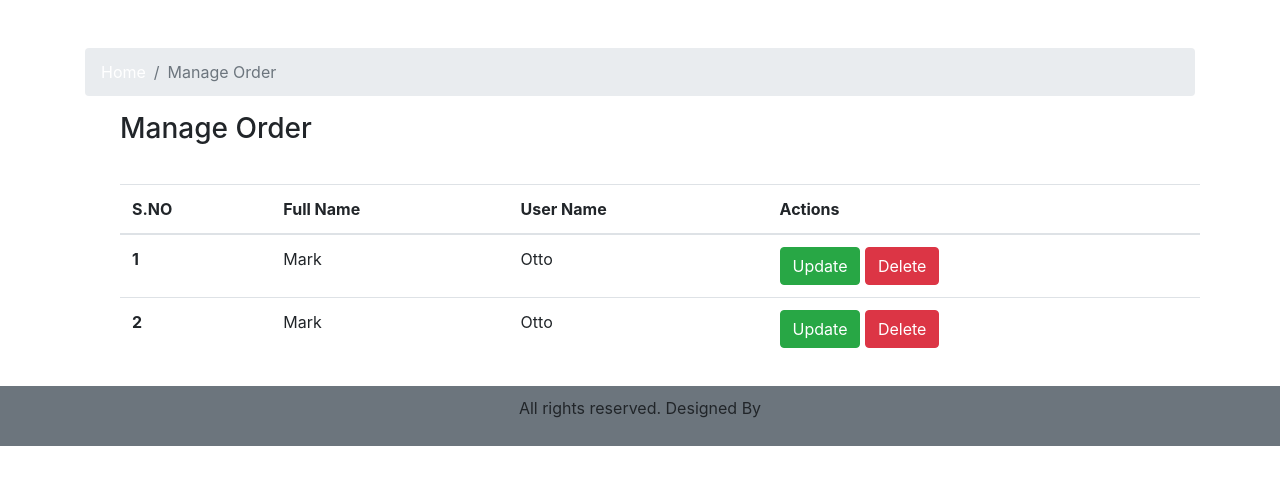
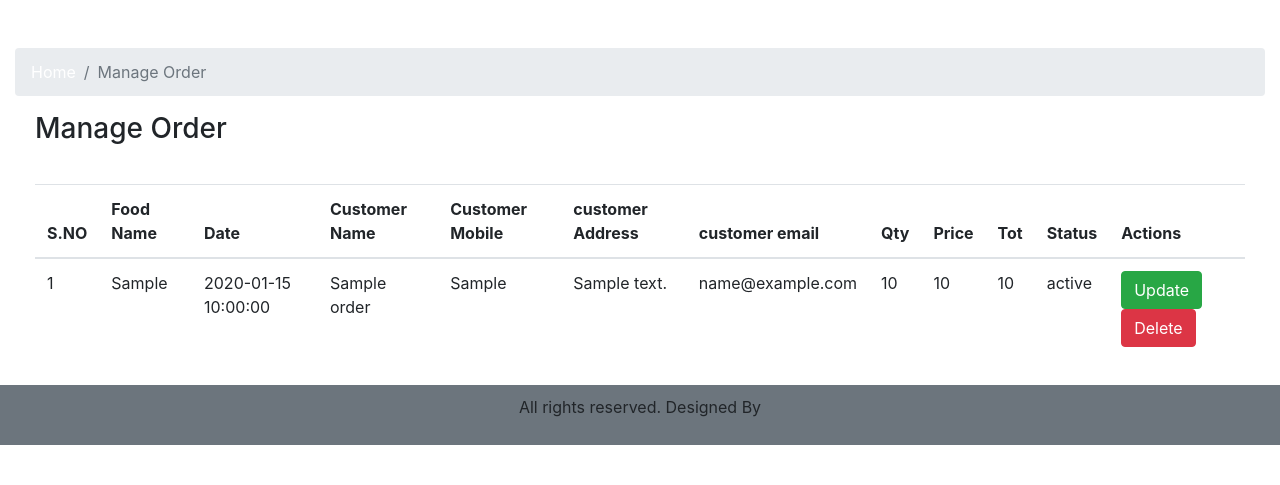
Before and after one commit to skjalal99/online-delivery, a PHP site: page /online-delivery/admin/manage-order.php in a window 1280 px wide. Shown: the part 56-541 px from the top of the page. Run offline with PHP 8.4, Linux system fonts and the light colour scheme; the visitor is signed in with stand-in values (Sample User, id 1); tables that the repository leaves empty or names only in its code hold one stand-in row (values such as "Sample post"); some libraries are stand-ins or nearby versions.

Commit message:
manage-order

```diff
--- a/admin/manage-order.php
+++ b/admin/manage-order.php
@@ -4,7 +4,7 @@
 
 
     <!-- breadcrumb ends -->
-            <div class='container'>
+            <div class='container-fluid'>
                     <div aria-label="breadcrumb">
                     <ol class="breadcrumb">
                         <li class="breadcrumb-item"><a href="#">Home</a></li>
@@ -13,7 +13,7 @@
             </div>
     <!-- breadcrumb ends -->
     <!-- main starts -->
-     <div class='container main-cont'>
+     <div class=' main-cont'>
             <h3>
                 Manage Order
             </h3>
@@ -26,31 +26,92 @@
                             <thead>
                                 <tr>
                                 <th scope="col">S.NO</th>
-                                <th scope="col">Full Name</th>
-                                <th scope="col">User Name</th>
-                                <th scope="col">Actions</th>
+                                <th scope="col">Food Name</th>
+                                <th scope="col" colspan="2">Date</th>
+                                <th scope="col">Customer Name</th>
+                                <th scope="col">Customer Mobile</th>
+                                <th scope="col">customer Address</th>
+                                <th scope="col">customer email</th>
+                                <th scope="col">Qty</th>
+                                <th scope="col">Price</th>
+                                <th scope="col">Tot</th>
+                                <th scope="col">Status</th>
+                                <th scope="col"colspan="4">Actions</th>
                                 </tr>
                             </thead>
                             <tbody>
+                                <?php
 
+                                    $sql = "SELECT * FROM tbl_order";
+
+                                    $res = mysqli_query($conn, $sql) or die(mysqli_error());
+
+                                    $sno = 1;
+
+                                    if ($res ==  true)
+                                    {
+                                        $count = mysqli_num_rows($res);
+
+                                        if ($count>0)
+                                        {
+                                            while($row = mysqli_fetch_assoc($res))
+                                            {
+
+                                                $food = $row['food'];
+                                                $price = $row['price'];
+                                                $qty   = $row['qty'];
+                                                $tot   = $row['total'];
+                                                $order_date   = $row['order_date'];
+                                                $status   = $row['status'];
+                                                $customer_name   = $row['customer_name'];
+                                                $customer_contact   = $row['customer_contact'];
+                                                $customer_email   = $row['customer_email'];
+                                                $customer_address   = $row['customer_address'];
+
+
+?>
                                 <tr>
-                                    <th scope="row">1</th>
-                                    <td>Mark</td>
-                                    <td>Otto</td>
-                                    <td>
+                                    <td scope="row"><?php echo $sno++;?></td>
+                                    <td><?php echo $food;?></td>
+                                    <td colspan="2"><?php echo $order_date;?></td>
+                                    <td><?php echo $customer_name;?></td>
+                                    <td><?php echo $customer_contact;?></td>
+                                    <td><?php echo $customer_address;?></td>
+                                    <td><?php echo $customer_email;?></td>
+                                    <td><?php echo $qty;?></td>
+                                    <td><?php echo $price;?></td>
+                                    <td><?php echo $tot;?></td>
+                                    <td ><?php echo $status;?></td>
+
+                                    <td colspan="4">
                                         <a class="btn btn-success" href="#" role="button">Update</a>
                                         <a class="btn btn-danger" href="#" role="button">Delete</a>
                                     </td>
                                 </tr>
-                                <tr>
-                                    <th scope="row">2</th>
-                                    <td>Mark</td>
-                                    <td>Otto</td>
-                                    <td>
-                                        <a class="btn btn-success" href="#" role="button">Update</a>
-                                        <a class="btn btn-danger" href="#" role="button">Delete</a>
-                                    </td>
-                                </tr>
+
+                                    <?php
+
+                                    }
+
+
+                                    }
+                                    else
+                                    {
+                                      echo'
+                                    <tr>
+                                        <td colspan="12" class="text-center"><b>No Data</b></td>
+
+                                    </tr>';
+
+                                    }
+
+                                    }
+
+                                    ?>
+
+
+
+
 
                             </tbody>
                         </table>
```
Also changed, not shown: admin/index.php (line endings or trailing spaces).
